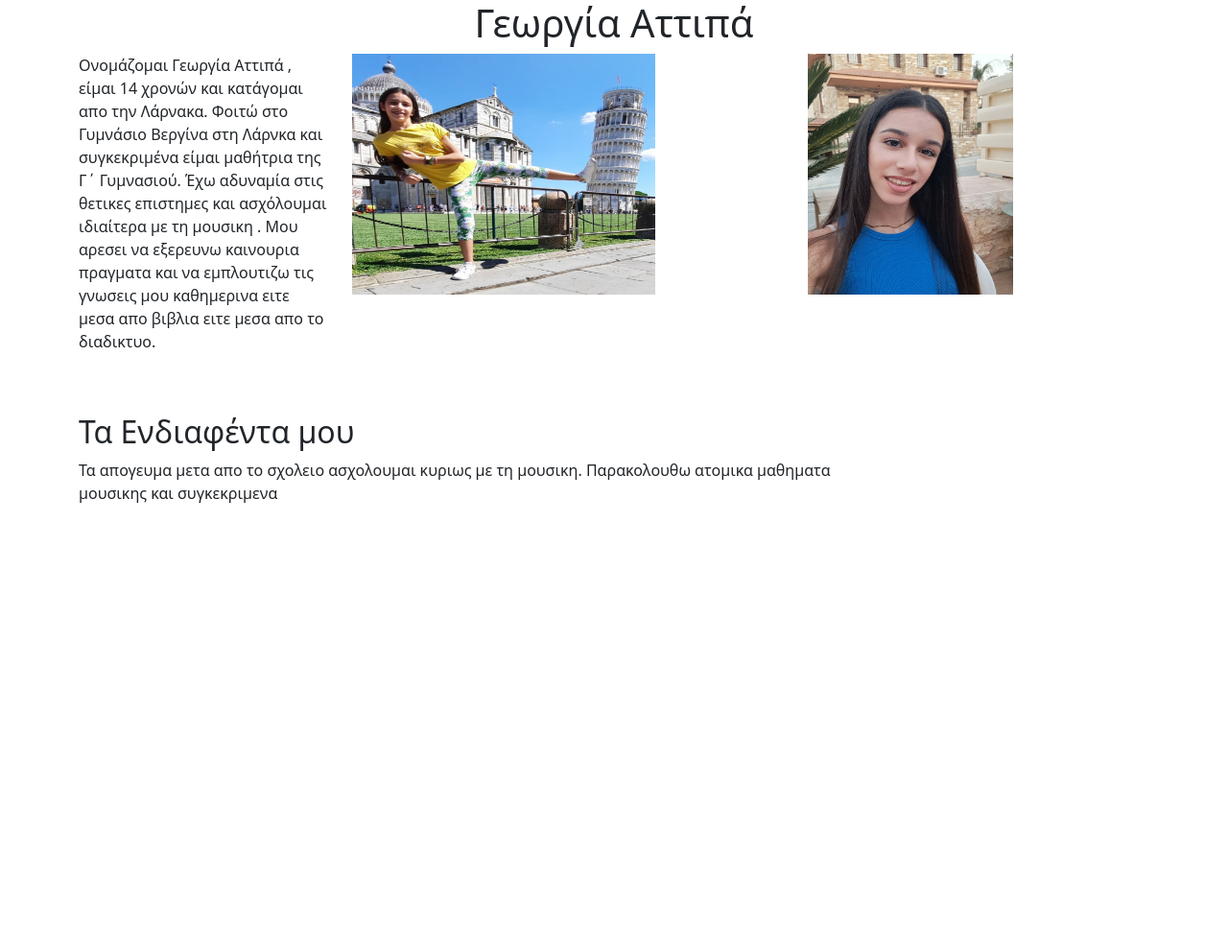
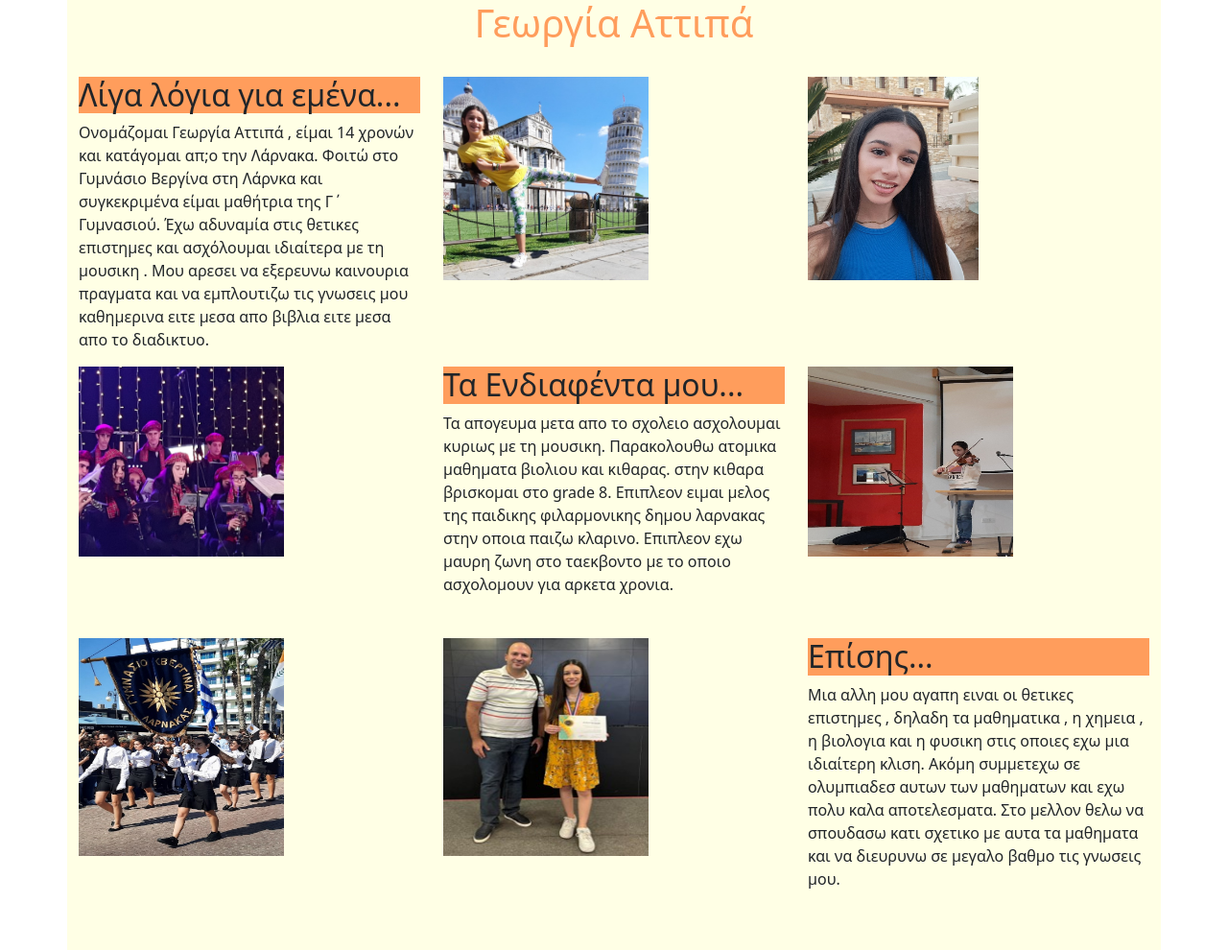
Before and after one commit to georgiattipa/georgiattipa.github.io, a plain HTML site: page index.html in a window 1280 px wide. Shown: the whole page at 96% size. Before the commit the page ends 800 px from the top, so only its background shows below. Drawn offline with nearby package versions, Linux system fonts and the light colour scheme.

Commit message:
Add files via upload

```diff
--- a/css/style.css
+++ b/css/style.css
@@ -3,7 +3,7 @@ h1 {
 }
 
 .ikonaproti{
-	width: 70%;
+	width: 60%;
 	height: 70%;
 
 
@@ -11,6 +11,41 @@ h1 {
 
 .ikonadeuteri{
 
+	width: 50%;
+	height:70%;
+}
+
+.ikonatriti{
 	width: 60%;
 	height:70%;
 }
+
+.ikonatetarti{
+
+	width: 60%;
+	height:70%;
+}
+
+
+.ikonapempti{
+	width: 60%;
+	height:70%;
+}
+
+.ikonaekti{
+	width: 60%;
+	height:70%;
+}
+
+.container{
+	background: #FFFFCC80;
+}
+
+.logia{
+	background-color: #ff9d5c;
+}
+
+h1{
+	color:#ff9d5c;
+
+}
--- a/index.html
+++ b/index.html
@@ -1,136 +1,58 @@
 <html>
-
 	<head>
 		<link href="css/style.css" rel="stylesheet">
+		<meta charset="utf-8">
+		 <meta name="viewport" content="width=device-width, initial-scale=1">
 		<link href="https://cdn.jsdelivr.net/npm/bootstrap@5.2.3/dist/css/bootstrap.min.css" rel="stylesheet">
 		<title> Το Βιογραφικό μου </title>
-
-
-
 	</head>
-
-
 	<body>
 		<div class="container">
 			<div class="row">
-				<div class="col-md-12">
+				<div class="col-12 col-md-12">
 					<h1>Γεωργία Αττιπά </h1>
-
+					<br>
+				</div>
+			</div>
+			<div class="row">
+				<div class="col-12 col-md-4">
+					<h2 class="logia"> Λίγα λόγια για εμένα...</h2>
+					<p> Ονομάζομαι Γεωργία Αττιπά , είμαι 14
+						χρονών και κατάγομαι απ;o την Λάρνακα. Φοιτώ στο Γυμνάσιο Βεργίνα στη Λάρνκα και συγκεκριμένα είμαι μαθήτρια της Γ΄ Γυμνασιού. Έχω αδυναμία στις θετικες επιστημες και ασχόλουμαι ιδιαίτερα με τη μουσικη . Μου αρεσει να εξερευνω καινουρια πραγματα και να εμπλουτιζω τις γνωσεις μου καθημερινα ειτε μεσα απο βιβλια ειτε μεσα απο το διαδικτυο. <br>
+					</p>
+				</div>
+				<div class="col-12 col-md-4">
+					<img class="ikonaproti" src="img/ikonaproti.jpg">
+				</div>
+				<div class="col-12 col-md-4">
+					<img class="ikonadeuteri" src="img/ikonadeuteri.jpg">
+				</div>
+			</div>
+			<div class="row">
+				<div class="col-12 col-md-4">
+					<img class="ikonatetarti" src="img/ikonatetarti.jpg">
+				</div>
+				<div class="col-12 col-md-4">
+					<h2 class="logia"> Τα Ενδιαφέντα μου...</h2>
+					<p>Τα απογευμα μετα απο το σχολειο ασχολουμαι κυριως με τη μουσικη. Παρακολουθω ατομικα μαθηματα βιολιου και κιθαρας. στην κιθαρα βρισκομαι στο grade 8. Eπιπλεον ειμαι μελος της παιδικης φιλαρμονικης δημου λαρνακας στην οποια παιζω κλαρινο. Επιπλεον εχω μαυρη ζωνη στο ταεκβοντο με το οποιο ασχολομουν για αρκετα χρονια. </p>
+				</div>
+				<div class="col-12 col-md-4">
+					<img class="ikonatriti" src="img/ikonatriti.jpg">
+				</div>
+			</div>
+			<div class="row">
+				<div class="col-12 col-md-4">
+					<img class="ikonapempti" src="img/ikonapempti.jpg">
+				</div>
+				<div class="col-12 col-md-4">
+					<img class="ikonaekti" src="img/ikonaekti.jpg">
+				</div>
+				<div class="col-12 col-md-4 ">
+					<h2 class="logia"> Eπίσης... </h2>
+					<p>Μια αλλη μου αγαπη ειναι οι θετικες επιστημες , δηλαδη τα μαθηματικα , η χημεια , η βιολογια και η φυσικη στις οποιες εχω μια ιδιαίτερη κλιση. Ακόμη συμμετεχω σε ολυμπιαδεσ αυτων των μαθηματων και εχω πολυ καλα αποτελεσματα. Στο μελλον θελω να σπουδασω κατι σχετικο με αυτα τα μαθηματα και να διευρυνω σε μεγαλο βαθμο τις γνωσεις μου.</p>
 
 				</div>
-
-
 			</div>
-
-			<div class="row">
-				<div class="col-md-3">
-					<p> Ονομάζομαι Γεωργία Αττιπά , είμαι 14
-χρονών και κατάγομαι απο την Λάρνακα. Φοιτώ στο Γυμνάσιο Βεργίνα στη Λάρνκα και συγκεκριμένα είμαι μαθήτρια της Γ΄ Γυμνασιού. Έχω αδυναμία στις θετικες επιστημες και ασχόλουμαι ιδιαίτερα με τη μουσικη . Μου αρεσει να εξερευνω καινουρια πραγματα και να εμπλουτιζω τις γνωσεις μου καθημερινα ειτε μεσα απο βιβλια ειτε μεσα απο το διαδικτυο.
-
-
-
-
-
-				</div>
-				<div class="col-md-5">
-					<img class="ikonaproti" src="img/ikonaproti.jpg">
-
-
-				</div>
-
-				<div class="col-md-4">
-					<img class="ikonadeuteri" src="img/ikonadeuteri.jpg">
-
-
-				</div>
-
-
-
-
-
-
-			</div>
-
-
-
-
-			<div class="row">
-				<div class="col-md-9">
-
-					<p> <h2> Τα Ενδιαφέντα μου </h2>
-						Τα απογευμα μετα απο το σχολειο ασχολουμαι κυριως με τη μουσικη. Παρακολουθω ατομικα μαθηματα μουσικης και συγκεκριμενα
-
-					</h2>
-
-
-
-
-
-				</div>
-				<div class="col-md-3">
-
-
-
-
-
-
-				</div>
-
-
-			</div>
-
-			<div class="row">
-				<div class="col-md-4">
-
-
-				</div>
-
-				<div class="col-md-4">
-
-				</div>
-
-				<div class="col-md-4">
-
-				</div>
-
-
-
-
-
-
-
-
-
-			</div>
-
-
-
 		</div>
-
 	</body>
-
-
-
-
-
-
-
-
-
-
-
-
-
-
-
-
-
-
-
-
-
-
-
-
-
 </html>
```
Also changed, not shown: img/ikonaekti.jpg (added), img/ikonapempti.jpg (added), img/ikonatetarti.jpg (added), img/ikonatriti.jpg (added).
